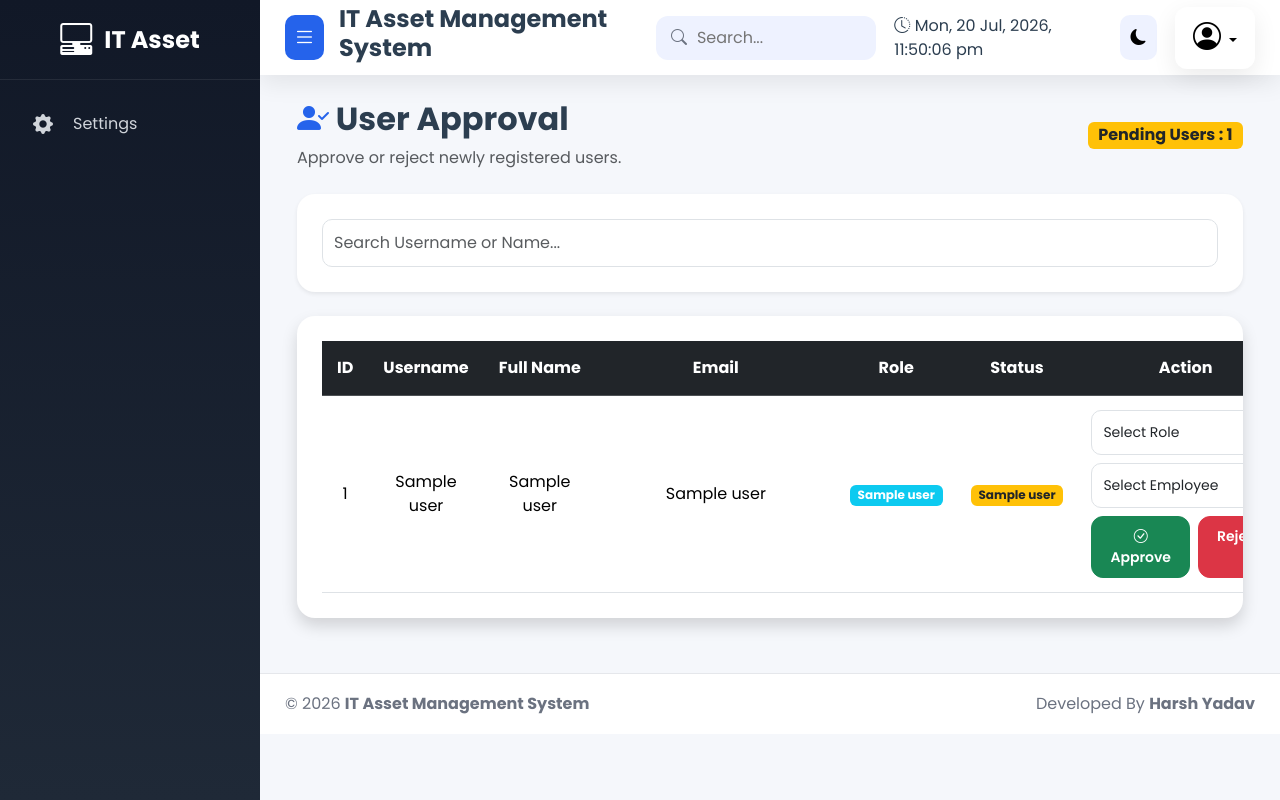
After one commit to harshyadav1602/-IT-Asset-Management-System, a Flask app: template templates/user_approval.html in a window 1280 px wide. The commit adds this page. Run offline with Flask 3, Linux system fonts and the light colour scheme; the template is opened without the code that fills it: most values are stand-ins (such as "Sample title", 1, 10 or a date in 2020); some libraries are stand-ins or nearby versions.

Commit message:
we fix admin approval to login any person

```diff
--- a/app.py
+++ b/app.py
@@ -8,12 +8,24 @@ from routes.maintenance import maintenance_bp
 from routes.auth import auth_bp
 from routes.reports import reports_bp
 from routes.employee_portal import employee_portal_bp
+from routes.approval import approval_bp
+from models.approval import get_pending_count
 import os
 
 UPLOAD_FOLDER = "static/uploads/profile"
 app = Flask(__name__)
 app.secret_key = "harsh_project_secret_key"
 app.config["UPLOAD_FOLDER"] = UPLOAD_FOLDER
+@app.context_processor
+def inject_pending_count():
+    try:
+        return {
+            "pending_count": get_pending_count()
+        }
+    except Exception:
+        return {
+            "pending_count": 0
+        }
 app.register_blueprint(dashboard_bp)
 app.register_blueprint(employee_bp)
 app.register_blueprint(asset_bp)
@@ -22,6 +34,7 @@ app.register_blueprint(maintenance_bp)
 app.register_blueprint(auth_bp)
 app.register_blueprint(reports_bp)
 app.register_blueprint(employee_portal_bp)
+app.register_blueprint(approval_bp)
 
 @app.route("/")
 def home():
--- /dev/null
+++ b/models/approval.py
@@ -0,0 +1,116 @@
+from database.db import get_connection
+
+
+def get_pending_users():
+    conn = get_connection()
+    cur = conn.cursor()
+
+    cur.execute("""
+        SELECT
+            user_id,
+            username,
+            full_name,
+            email,
+            role,
+            approval_status
+        FROM users
+        WHERE LOWER(approval_status) = 'pending'
+        ORDER BY user_id;
+    """)
+
+    users = cur.fetchall()
+
+    cur.close()
+    conn.close()
+
+    return users
+
+
+def approve_user(user_id, role, employee_id, admin_name):
+
+    conn = get_connection()
+    cur = conn.cursor()
+
+    cur.execute("""
+        UPDATE users
+        SET
+            role=%s,
+            employee_id=%s,
+            approval_status='Approved',
+            approved_by=%s,
+            approved_date=NOW()
+        WHERE user_id=%s
+    """, (
+        role,
+        employee_id,
+        admin_name,
+        user_id
+    ))
+
+    conn.commit()
+
+    cur.close()
+    conn.close()
+
+
+def reject_user(user_id, admin_name):
+    conn = get_connection()
+    cur = conn.cursor()
+
+    cur.execute("""
+        UPDATE users
+        SET
+            approval_status='Rejected',
+            approved_by=%s,
+            approved_date=NOW()
+        WHERE user_id=%s
+    """, (admin_name, user_id))
+
+    conn.commit()
+
+    cur.close()
+    conn.close()
+
+def get_available_employees():
+
+    conn = get_connection()
+    cur = conn.cursor()
+
+    cur.execute("""
+        SELECT
+            e.employee_id,
+            e.employee_name
+        FROM employee e
+        WHERE e.employee_id NOT IN
+        (
+            SELECT employee_id
+            FROM users
+            WHERE employee_id IS NOT NULL
+        )
+        ORDER BY e.employee_name
+    """)
+
+    employees = cur.fetchall()
+
+    cur.close()
+    conn.close()
+
+    return employees
+
+def get_pending_count():
+
+    conn = get_connection()
+    cur = conn.cursor()
+
+    cur.execute("""
+        SELECT COUNT(*)
+        FROM users
+        WHERE LOWER(approval_status)='pending'
+    """)
+
+    count = cur.fetchone()[0]
+
+    cur.close()
+    conn.close()
+
+    return count
--- a/routes/auth.py
+++ b/routes/auth.py
@@ -17,7 +17,11 @@ def login():
         password = request.form["password"]
 
         user = check_login(username, password)
-
+        if user == "PENDING":
+            return render_template(
+                "login.html",
+                error="Your account is waiting for Admin approval."
+    )
         if user:
 
             session["user"] = user[1]          # username
--- a/routes/dashboard.py
+++ b/routes/dashboard.py
@@ -5,7 +5,8 @@ from models.dashboard import (
     dashboard_count,
     asset_category_chart,
     complaint_status_chart,
-    maintenance_month_chart
+    maintenance_month_chart,
+    get_pending_user_count
 )
 
 dashboard_bp = Blueprint("dashboard", __name__)
@@ -30,6 +31,7 @@ def dashboard():
         total_asset=data["total_asset"],
         total_complaint=data["total_complaint"],
         total_maintenance=data["total_maintenance"],
+        pending_users=get_pending_user_count(),
         asset_chart=asset_chart,
         complaint_chart=complaint_chart,
         maintenance_chart=maintenance_chart
--- a/templates/index.html
+++ b/templates/index.html
@@ -99,6 +99,25 @@
             </a>
         </li>
         {% endif %}
+
+        {% if session.get("role") == "Admin" %}
+        <li>
+            <a href="{{ url_for('approval.user_approval') }}" class="d-flex align-items-center">
+
+            <i class="bi bi-person-check-fill"></i>
+
+            <span class="ms-2">User Approval</span>
+
+            {% if pending_count > 0 %}
+            <span class="badge bg-danger rounded-pill ms-auto">
+                {{ pending_count }}
+            </span>
+            {% endif %}
+
+        </a>
+        </li>
+        {% endif %}
+
         {% if session.get("role") == "Admin" %}
         <li>
             <a href="/assets">
--- /dev/null
+++ b/templates/user_approval.html
@@ -0,0 +1,215 @@
+{% extends "index.html" %}
+
+{% block content %}
+
+<div class="container-fluid">
+
+    <!-- Page Header -->
+    <div class="d-flex justify-content-between align-items-center mb-4">
+
+        <div>
+            <h2 class="fw-bold">
+                <i class="bi bi-person-check-fill text-primary"></i>
+                User Approval
+            </h2>
+
+            <p class="text-muted mb-0">
+                Approve or reject newly registered users.
+            </p>
+        </div>
+
+        <div>
+            <span class="badge bg-warning text-dark fs-6">
+                Pending Users : {{ users|length }}
+            </span>
+        </div>
+
+    </div>
+
+
+    <!-- Search Box -->
+
+    <div class="card shadow-sm border-0 mb-4">
+
+        <div class="card-body">
+
+            <input
+                type="text"
+                id="searchUser"
+                class="form-control"
+                placeholder="Search Username or Name...">
+
+        </div>
+
+    </div>
+
+
+    <!-- Table -->
+
+    <div class="card shadow border-0">
+
+        <div class="card-body table-responsive">
+
+            <table
+                class="table table-hover align-middle"
+                id="approvalTable">
+
+                <thead class="table-dark">
+
+                    <tr>
+
+                        <th>ID</th>
+                        <th>Username</th>
+                        <th>Full Name</th>
+                        <th>Email</th>
+                        <th>Role</th>
+                        <th>Status</th>
+                        <th width="180">Action</th>
+
+                    </tr>
+
+                </thead>
+
+                <tbody>
+
+                {% for user in users %}
+
+                <tr>
+
+                    <td>{{ user[0] }}</td>
+
+                    <td>{{ user[1] }}</td>
+
+                    <td>{{ user[2] }}</td>
+
+                    <td>{{ user[3] }}</td>
+
+                    <td>
+
+                        <span class="badge bg-info">
+
+                            {{ user[4] }}
+
+                        </span>
+
+                    </td>
+
+                    <td>
+
+                        <span class="badge bg-warning text-dark">
+
+                            {{ user[5] }}
+
+                        </span>
+
+                    </td>
+
+                    <td>
+
+<form method="POST"
+      action="{{ url_for('approval.approve', user_id=user[0]) }}">
+
+    <!-- Role -->
+
+    <select
+        class="form-select form-select-sm mb-2"
+        name="role"
+        required>
+
+        <option value="">Select Role</option>
+
+        <option value="Employee">
+            Employee
+        </option>
+
+        <option value="Admin">
+            Admin
+        </option>
+
+    </select>
+
+    <!-- Employee -->
+
+    <select
+        class="form-select form-select-sm mb-2"
+        name="employee_id"
+        required>
+
+        <option value="">
+            Select Employee
+        </option>
+
+        {% for emp in employees %}
+
+        <option value="{{ emp[0] }}">
+            {{ emp[0] }} - {{ emp[1] }}
+        </option>
+
+        {% endfor %}
+
+    </select>
+
+    <div class="d-flex gap-2">
+
+        <button
+            class="btn btn-success btn-sm">
+
+            <i class="bi bi-check-circle"></i>
+
+            Approve
+
+        </button>
+
+        <a href="{{ url_for('approval.reject', user_id=user[0]) }}"
+           class="btn btn-danger btn-sm">
+
+            Reject
+
+        </a>
+
+    </div>
+
+</form>
+
+</td>
+                </tr>
+
+                {% endfor %}
+
+                </tbody>
+
+            </table>
+
+        </div>
+
+    </div>
+
+</div>
+
+{% endblock %}
+
+
+{% block scripts %}
+
+<script>
+
+const search=document.getElementById("searchUser");
+
+search.addEventListener("keyup",function(){
+
+let value=this.value.toLowerCase();
+
+let rows=document.querySelectorAll("#approvalTable tbody tr");
+
+rows.forEach(function(row){
+
+row.style.display=row.innerText.toLowerCase().includes(value)
+?"":"none";
+
+});
+
+});
+
+</script>
+
+{% endblock %}
```
Also changed, not shown: models/auth.py (+23 -3 lines), models/dashboard.py (+22 -0 lines), routes/approval.py (added, +76 -0 lines).
